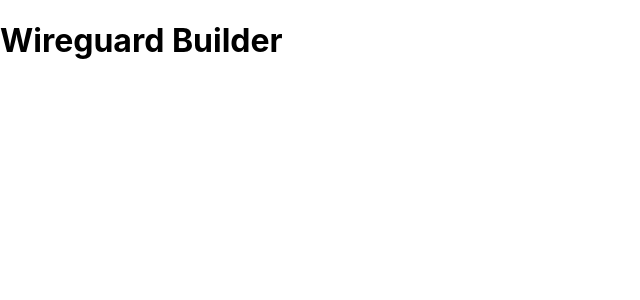
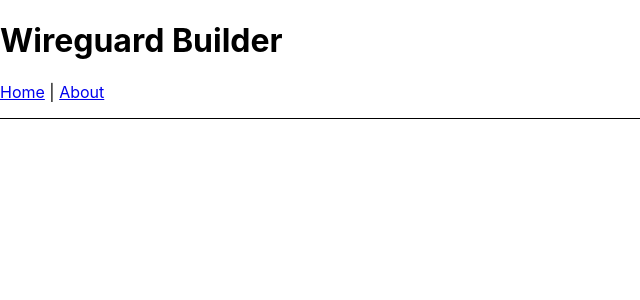
Before and after one commit to mkapra/wireguard-builder, a React (Create React App) app in the folder client/: page / in a window 1280 px wide. Shown: the top 300 px of the page, without its empty margins (0-640 px from the left). Built offline with nearby package versions, Linux system fonts and the light colour scheme.

Commit message:
Add react router

```diff
--- a/client/package.json
+++ b/client/package.json
@@ -8,6 +8,7 @@
     "@testing-library/user-event": "^13.5.0",
     "react": "^17.0.2",
     "react-dom": "^17.0.2",
+    "react-router-dom": "^6.2.1",
     "react-scripts": "5.0.0",
     "web-vitals": "^2.1.2"
   },
--- a/client/src/App.js
+++ b/client/src/App.js
@@ -1,7 +1,20 @@
+import { Outlet, Link } from 'react-router-dom';
+
 function App() {
   return (
     <div className="App">
       <h1>Wireguard Builder</h1>
+
+      <nav style={{
+        borderBottom: "solid 1px",
+        paddingBottom: "1rem"
+        }}
+      >
+        <Link to="/">Home</Link> | { " " }
+        <Link to="/about">About</Link>
+      </nav>
+
+      <Outlet />
     </div>
   );
 }
--- a/client/src/index.js
+++ b/client/src/index.js
@@ -1,11 +1,20 @@
 import React from 'react';
 import ReactDOM from 'react-dom';
+import { BrowserRouter, Routes, Route } from 'react-router-dom';
+
 import './index.css';
 import App from './App';
+import About from './About';
 
 ReactDOM.render(
   <React.StrictMode>
-    <App />
+    <BrowserRouter>
+      <Routes>
+        <Route path="/" element={<App />} >
+          <Route path="/about" element={<About />} />
+        </Route>
+      </Routes>
+    </BrowserRouter>
   </React.StrictMode>,
   document.getElementById('root')
 );
```
Also changed, not shown: 1 other file (tests, documents, lock files or other folders).
